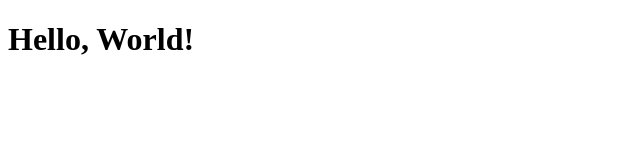
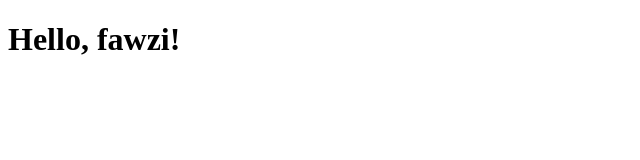
Before and after one commit to fawzi536/fawzicleaning566, a plain HTML site: page index.html in a window 1280 px wide. Shown: the full height of the page, 0-640 px from the left. Drawn offline with Linux system fonts and the light colour scheme.

Commit message:
Update index.html

```diff
--- a/index.html
+++ b/index.html
@@ -6,6 +6,6 @@
     <title>Document</title>
 </head>
 <body>
-    <h1>Hello, World!</h1>
+    <h1>Hello, fawzi!</h1>
 </body>
 </html>
```
